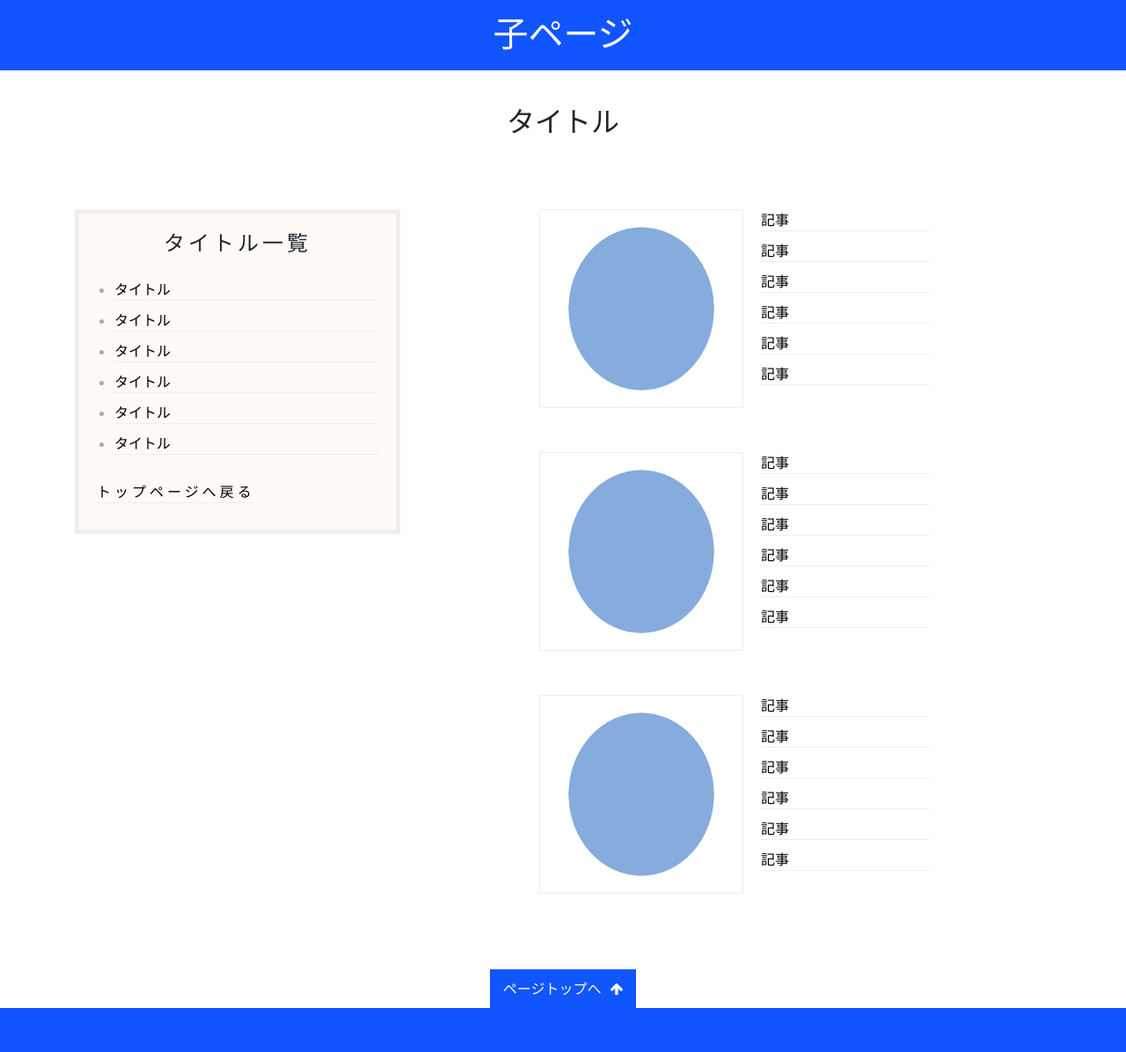
After one commit to asa-leon/AsaLeonsWorks, a PHP site: page /child-page.html in a window 1280 px wide. The commit adds this page. Shown: the whole page at 88% size. Run offline with PHP 8.4, Linux system fonts and the light colour scheme.

Commit message:
Edit; child-page.

```diff
--- /dev/null
+++ b/public/column-site/child-page.html
@@ -0,0 +1,122 @@
+<!DOCTYPE html>
+<html lang="jp">
+
+<head>
+	<meta charset="UTF-8">
+	<meta http-equiv="X-UA-Compatible" content="IE=edge">
+	<meta name="viewport" content="width=device-width, initial-scale=1.0">
+	<title>子ページ -モックアップ：CSSとjQuery</title>
+	<link rel="stylesheet" href="./css/bootstrap-4.3.1-dist/css/bootstrap.min.css">
+	<link rel="stylesheet" href="./css/animate.css">
+	<link rel="stylesheet" href="./css/font-awesome.min.css">
+	<link rel="stylesheet" href="./css/main.css">
+</head>
+
+<body>
+	<header>
+		<div class="container">
+			<div class="text-center">
+					<h1>子ページ</h1>
+			</div>
+		</div>
+	</header>
+
+
+	<div id="main-content" class="text-center">
+		<div class="container">
+			<div class="col-md-12 heading text-center animate-box fadeInUp animated">
+				<h2>タイトル</h2>
+			</div>
+
+			<div class="articles-wrapper row">
+
+				<nav id="leftMenuNav" class="left-menu-nav d-none d-md-block col-md-4">
+					<h3>タイトル一覧</h3>
+
+					<ul>
+						<li><a href="./index.html">タイトル</a></li>
+						<li><a href="./index.html">タイトル</a></li>
+						<li><a href="./index.html">タイトル</a></li>
+						<li><a href="./index.html">タイトル</a></li>
+						<li><a href="./index.html">タイトル</a></li>
+						<li><a href="./index.html">タイトル</a></li>
+					</ul>
+
+					<a href="./index.html" class="left-menu-to-top">トップページへ戻る</a>
+				</nav>
+
+				<div class="column col-md-8 col-sm-12">
+					<div class="article-content">
+						<img class="col-sm-6" src="./images/article-image.png" alt="">
+						<ul class="article-content-list">
+							<li><a href="#">記事</a></li>
+							<li><a href="#">記事</a></li>
+							<li><a href="#">記事</a></li>
+							<li><a href="#">記事</a></li>
+							<li><a href="#">記事</a></li>
+							<li><a href="#">記事</a></li>
+						</ul>
+					</div>
+					<div class="article-content">
+						<img class="col-sm-6" src="./images/article-image.png" alt="">
+						<ul class="article-content-list">
+							<li><a href="#">記事</a></li>
+							<li><a href="#">記事</a></li>
+							<li><a href="#">記事</a></li>
+							<li><a href="#">記事</a></li>
+							<li><a href="#">記事</a></li>
+							<li><a href="#">記事</a></li>
+						</ul>
+					</div>
+					<div class="article-content">
+						<img class="col-sm-6" src="./images/article-image.png" alt="">
+						<ul class="article-content-list">
+							<li><a href="#">記事</a></li>
+							<li><a href="#">記事</a></li>
+							<li><a href="#">記事</a></li>
+							<li><a href="#">記事</a></li>
+							<li><a href="#">記事</a></li>
+							<li><a href="#">記事</a></li>
+						</ul>
+					</div>
+
+				</div>
+
+				<!-- Start: onSP -->
+				<nav id="leftMenuNav" class="left-menu-nav onSP d-md-none d-sm-block col-sm-12">
+					<h3>タイトル一覧</h3>
+
+					<ul>
+						<li><a href="./index.html">タイトル</a></li>
+						<li><a href="./index.html">タイトル</a></li>
+						<li><a href="./index.html">タイトル</a></li>
+						<li><a href="./index.html">タイトル</a></li>
+						<li><a href="./index.html">タイトル</a></li>
+						<li><a href="./index.html">タイトル</a></li>
+					</ul>
+
+					<a href="./index.html" class="left-menu-to-top">トップページへ戻る</a>
+				</nav>
+				<!-- End: onSP -->
+			</div>
+		</div>
+	</div>
+
+	<div id="scrollToTop" class="goTop-wrapper">
+		<div class="container">
+			<a href="#top" class="goTop">
+				<p>ページトップへ</p>
+			</a>
+		</div>
+	</div>
+
+	<footer>
+	</footer>
+
+	<script src="./js/jquery-3.5.1.min.js"></script>
+	<script src="./js/jquery.easing.min.js"></script>
+	<script src="./js/bootstrap.min.js"></script>
+	<script src="js/main.js"></script>
+</body>
+
+</html>
--- a/public/column-site/css/main.css
+++ b/public/column-site/css/main.css
@@ -74,7 +74,7 @@ header h1 {
 }
 
 /* mian content */
-.cards, .column-layout-wrapper {
+.cards, .articles-wrapper {
     margin: 80px 0;
 }
 
@@ -84,8 +84,6 @@ header h1 {
     margin-bottom: 30px;
     color: #000;
     transition: bottom 0.3s ease;
-    border: 1px solid #eee;
-    border-radius: 5px;
 }
 
 .card:hover {
@@ -165,36 +163,35 @@ footer {
 *
 */
 
-.column-layout-wrapper a {
+.articles-wrapper a {
     color: #000;
 }
 
-.column-layout-wrapper a:hover, .left-menu-to-top:focus, .left-menu-to-top:visited {
+.articles-wrapper a:hover, .left-menu-to-top:focus, .left-menu-to-top:visited {
     color: #000;
 }
 
-.column-layout-wrapper {
+.articles-wrapper {
     position: relative;
 }
 
-.column-layout-wrapper a {
+.articles-wrapper a {
     margin-bottom: 10px;
     border-bottom: 1px solid #eee;
     transition: all 0.3s ease;
 }
 
-.column-layout-wrapper a:hover, .left-menu-to-top:hover {
+.articles-wrapper a:hover, .left-menu-to-top:hover {
     color: #777;
-    border-color: red;
+    border-color: black;
     text-decoration: none;
 }
 
 .left-menu-nav {
     padding: 20px;
     height: fit-content;
-    border: 3px solid #eee;
-    border-radius: 5px;
-    background-color: rgba(210, 210, 210, 0.2);
+    border: 5px solid #eee;
+    background-color: rgba(255, 228, 203, 0.2);
     position: -webkit-sticky;
     position: sticky;
     top: 80px;
@@ -205,7 +202,6 @@ footer {
     padding-bottom: 5px;
     font-size: 1.5rem;
     letter-spacing: 4px;
-    border-bottom: 3px solid #eee;
 }
 
 .left-menu-nav ul {
@@ -235,32 +231,24 @@ footer {
     position: inherit;
 }
 
-.column-content {
+.article-content {
     display: inline-flex;
 }
 
-.column-content:not(:last-child) {
+.article-content:not(:last-child) {
     margin-bottom: 50px;
 
 }
 
-.column-content img {
+.article-content img {
     border: 1px solid #eee;
     margin: 0 20px;
 }
 
-.column-content-list {
+.article-content-list {
     width: 100%;
     text-align: left;
     list-style-type: none;
-}
-
-.column-content-list li a::before {
-    padding-right: 5px;
-    font-family: FontAwesome;
-    content: "\f00c";
-    font-weight: 200;
-    color: #aaa;
 }
 
 
@@ -280,7 +268,7 @@ footer {
         font-size: 0.8rem;
     }
 
-    .column-content-list li {
+    .article-content-list li {
         font-size: 0.8rem;
     }
 }
@@ -290,28 +278,28 @@ footer {
         margin-left: 15px;
         margin-right: 15px;
     }
-    .column-content img {
+    .article-content img {
         max-width: 50%;
         margin: 0 30px 0 0;
         padding-left: 0;
     }
 
-    .column-content-list {
+    .article-content-list {
         max-width: 50%
     }
 }
 
 @media (max-width: 576px) {
-    .column-content {
+    .article-content {
         display: flex;
         flex-direction: column;
     }
 
-    .column-content img {
+    .article-content img {
         max-width: 100%;
     }
 
-    .column-content-list {
+    .article-content-list {
         max-width: 100%;
         margin-top: 50px;
     }
```
Also changed, not shown: public/column-site/column1.html (deleted, +0 -211 lines), public/column-site/index.html (+8 -33 lines), public/column-site/favicon.ico (deleted), public/column-site/images/article-image.png (added).
